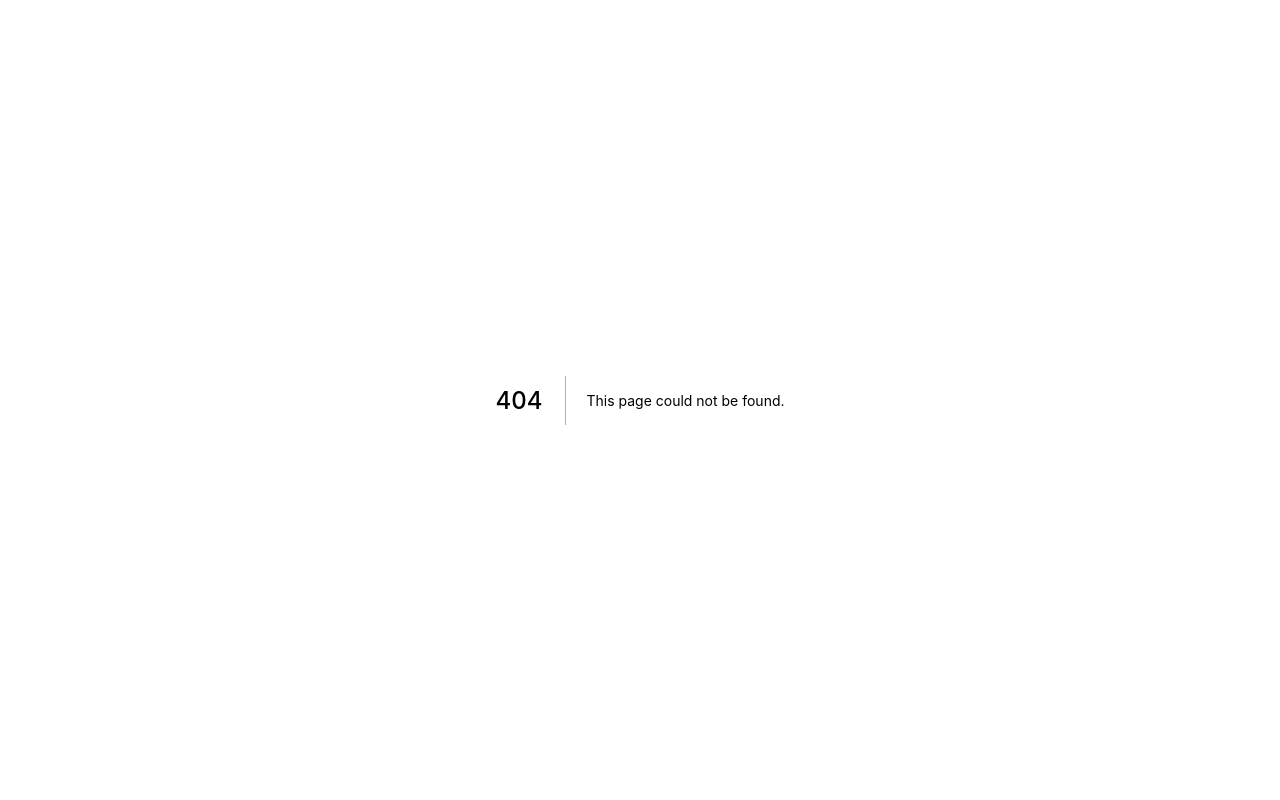
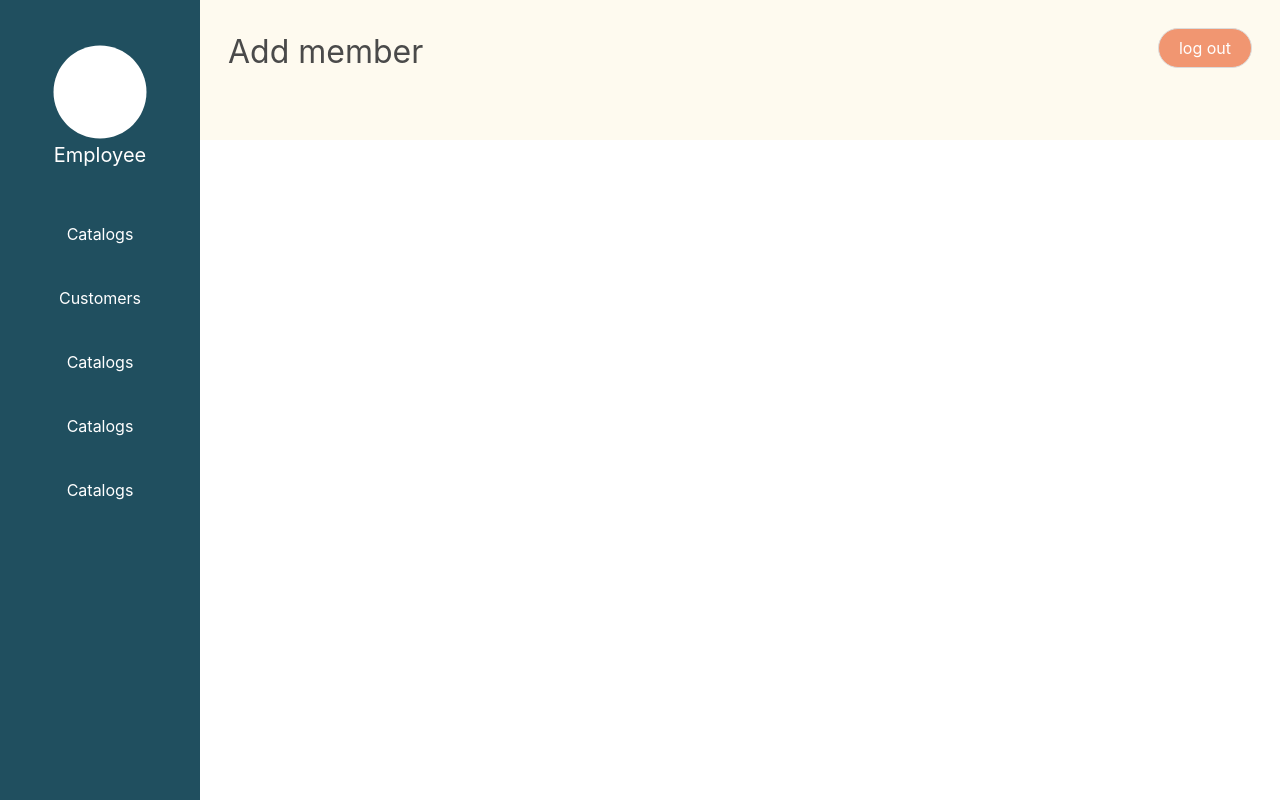
Before and after one commit to tungkraiwit/Gundam-Man, a Next.js app: page /member in a window 1280 px wide. Before the commit this address had no page. Built offline with nearby package versions, Linux system fonts and the light colour scheme.

Commit message:
Initialize add member

```diff
--- /dev/null
+++ b/pages/member.js
@@ -0,0 +1,20 @@
+import React from 'react'
+import Layout from '../components/Layout'
+import Content from '../components/content'
+import Fetch from '../components/fetch'
+
+class Member extends React.Component {
+  render() {
+    return (
+      <div>
+        <Layout>
+          <Content title="Add member" />
+
+
+        </Layout>
+      </div>
+    )
+  }
+}
+
+export default Member
```
